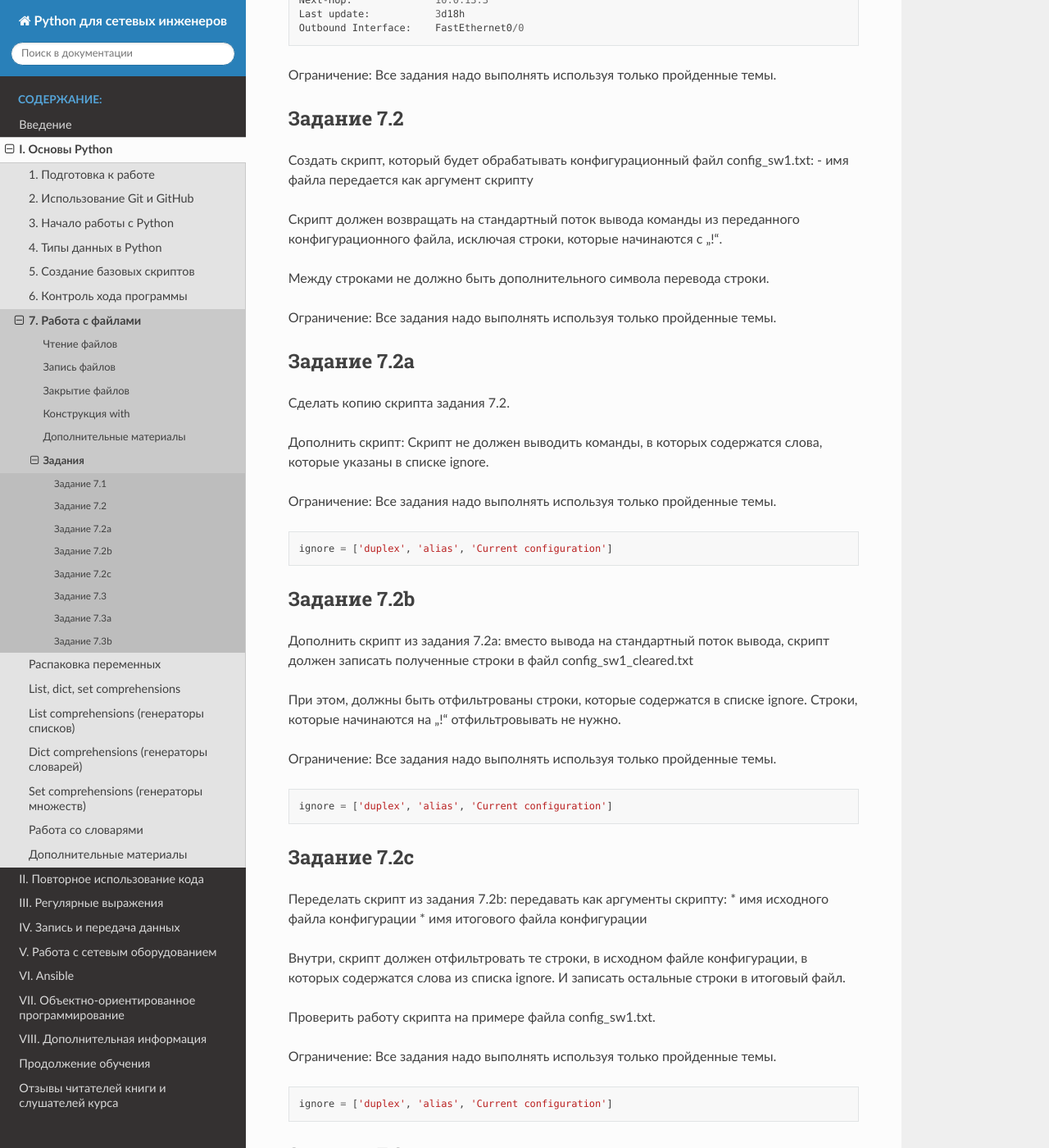
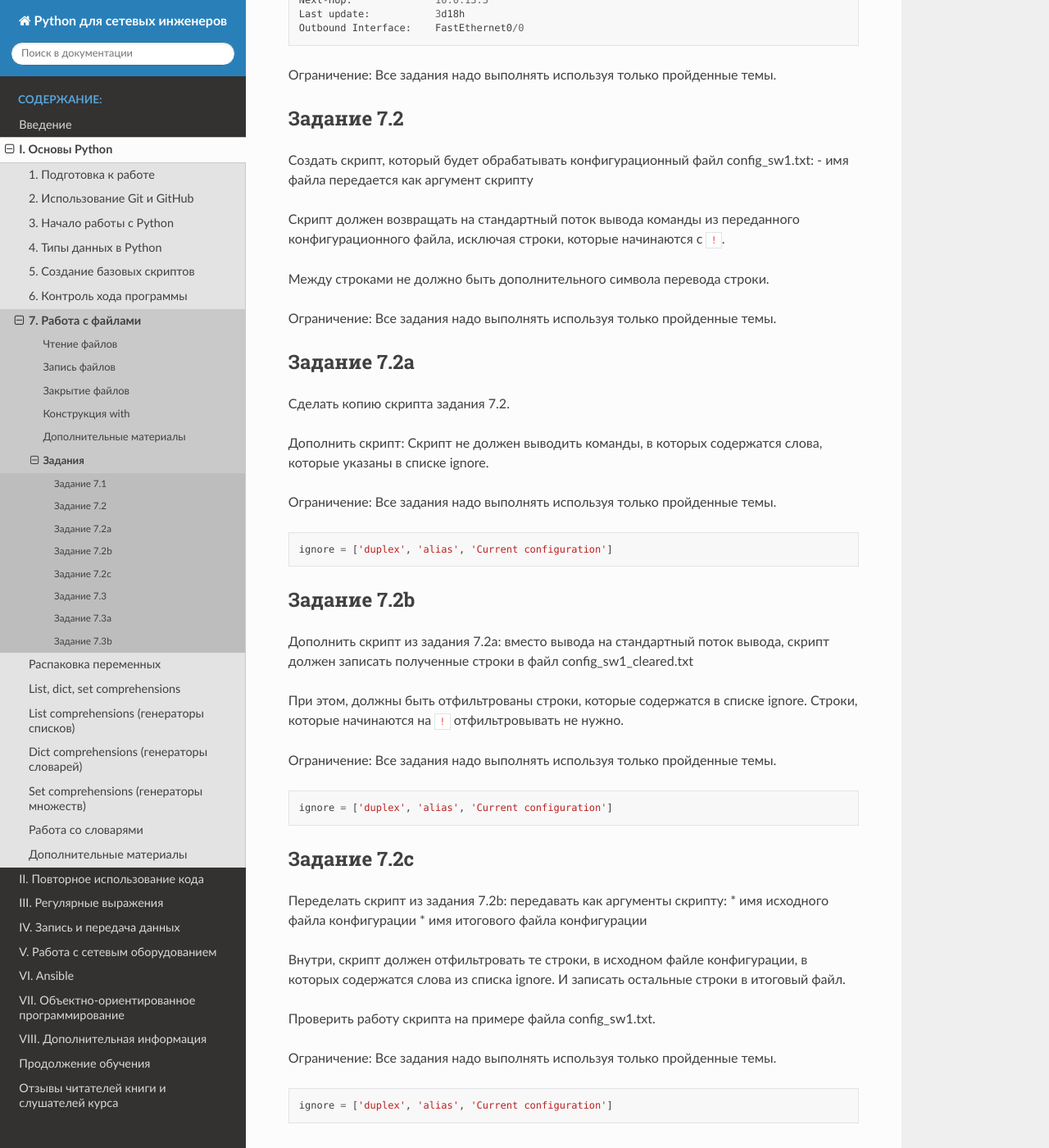
Before and after one commit to natenka/pyneng-book, a Sphinx documentation site: the page built from docs/source/exercises/07_exercises.rst, in a window 1280 px wide and 1400 px high, scrolled down 652 px. Shown: the whole window at 82% size. Built offline with Sphinx 7.4.7 and the Read the Docs theme 2.0.0, drawn with Linux system fonts in a browser that asks for light colours; pages that are not in the unit, such as notebooks, are missing from menus.

Commit message:
Finished 07_files

```diff
--- a/docs/source/exercises/07_exercises.rst
+++ b/docs/source/exercises/07_exercises.rst
@@ -27,7 +27,7 @@
 - имя файла передается как аргумент скрипту
 
 Скрипт должен возвращать на стандартный поток вывода команды из переданного
-конфигурационного файла, исключая строки, которые начинаются с '!'.
+конфигурационного файла, исключая строки, которые начинаются с ``!``.
 
 Между строками не должно быть дополнительного символа перевода строки.
 
@@ -52,7 +52,7 @@
 Дополнить скрипт из задания 7.2a: вместо вывода на стандартный поток вывода, скрипт должен записать полученные строки в файл config_sw1_cleared.txt
 
 При этом, должны быть отфильтрованы строки, которые содержатся в списке ignore.
-Строки, которые начинаются на '!' отфильтровывать не нужно.
+Строки, которые начинаются на ``!`` отфильтровывать не нужно.
 
 Ограничение: Все задания надо выполнять используя только пройденные темы.
 
```
